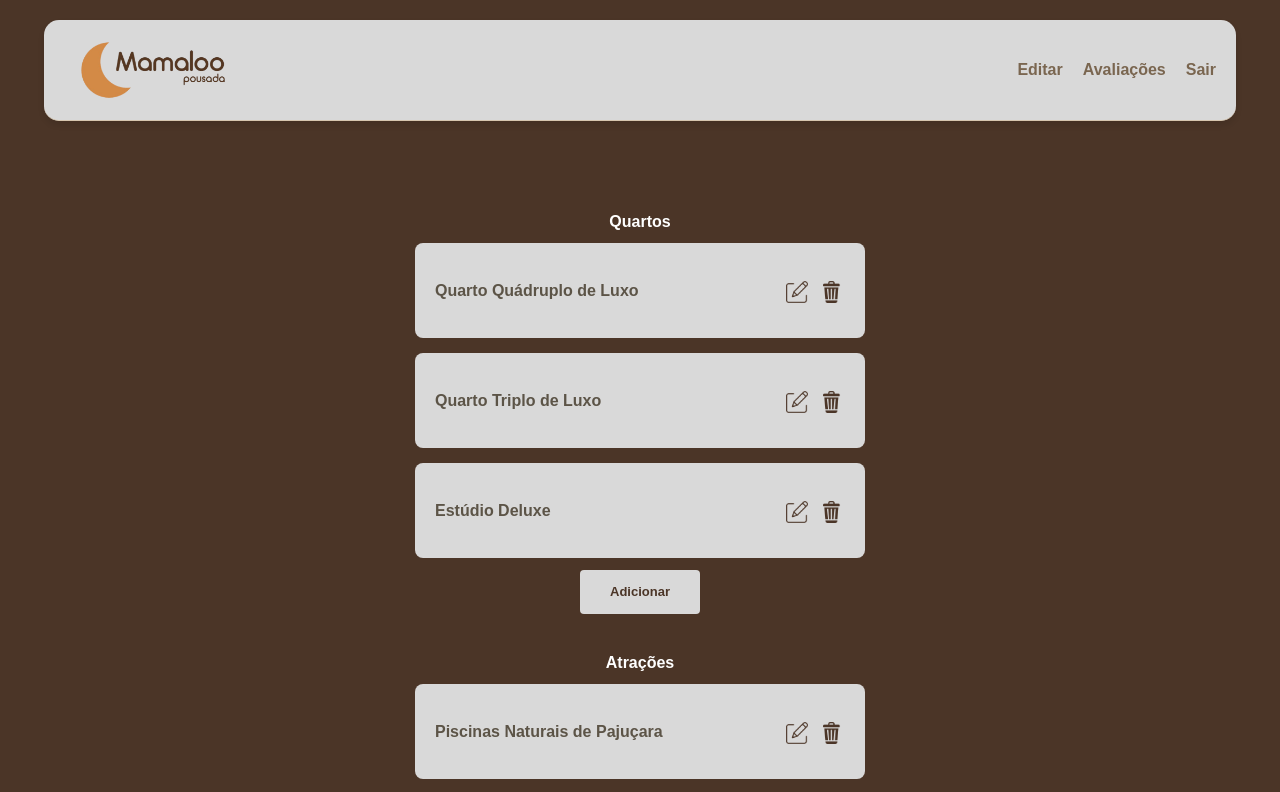
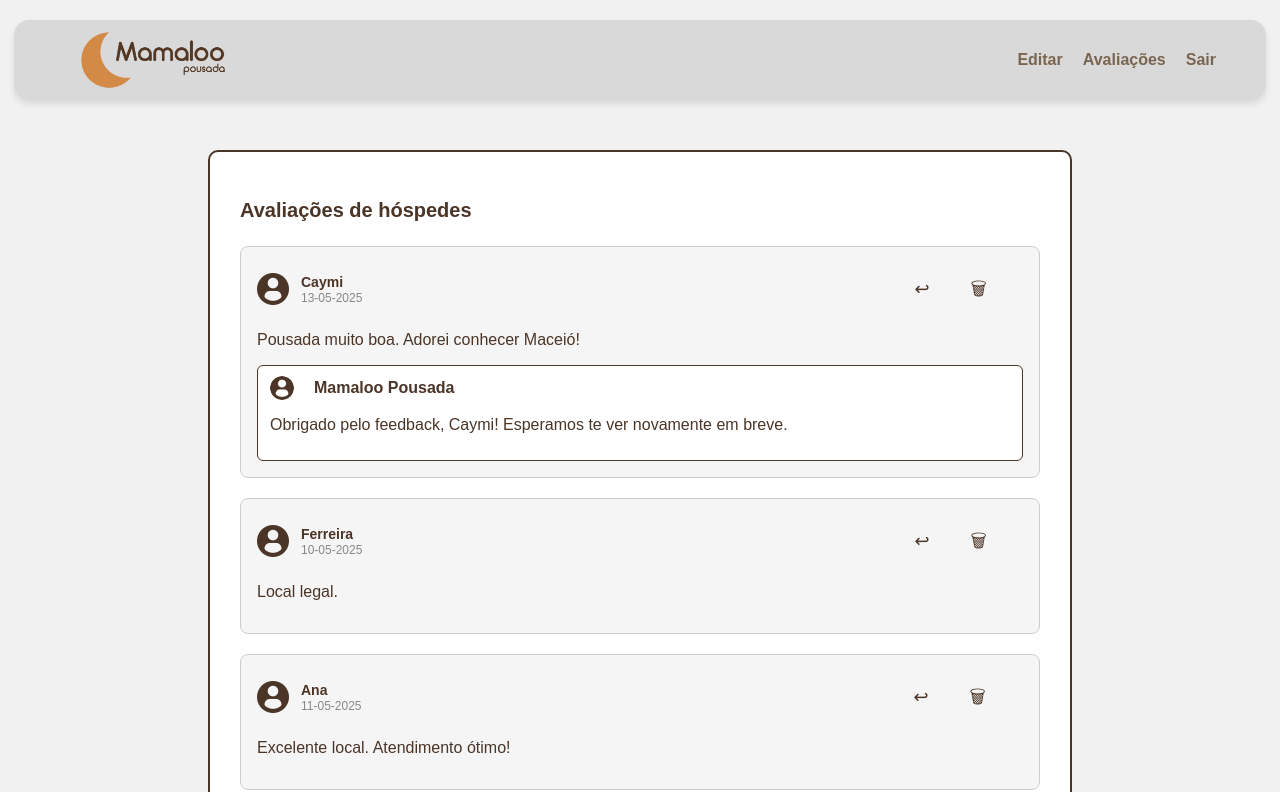
Before and after one commit to PousadaMamalooPortal/Portal-Mamaloo, a React (Vite) app in the folder frontend/: page /adm/avaliacoesadm in a window 1280 px wide. Shown: the top 792 px of the page. Built offline with nearby package versions, Linux system fonts and the light colour scheme; sample sign-in values are in the browser's storage.

Commit message:
refactor: Ajuste rotas e remoção do header

```diff
--- a/frontend/src/AdminRotas.jsx
+++ b/frontend/src/AdminRotas.jsx
@@ -1,13 +1,15 @@
 import React from 'react';
 import { Routes, Route, Navigate } from 'react-router-dom';
 import Administrador from './Administrador'; // componente principal do admin
+import AvaliacoesAdm from './AvaliacoesAdm';
 
 const AdminRotas = () => {
   return (
     <Routes>
       <Route path="/" element={<Navigate to="administrador" replace />} />
       <Route path="administrador" element={<Administrador />} />
-      {/* outras rotas admin aqui */}
+      <Route path="avaliacoesadm" element={<AvaliacoesAdm />} />
+
     </Routes>
   );
 };
--- a/frontend/src/Rotas.jsx
+++ b/frontend/src/Rotas.jsx
@@ -7,6 +7,7 @@ import Administrador from "./components/Administrador";
 import Login from "./components/Login";
 import ProtecaoRotas from './ProtecaoRotas';
 import Quartos from "./components/Quartos";
+import AvaliacoesAdm from "./components/AvaliacoesAdm";
 
 const Rotas = () => {
   return (
@@ -16,8 +17,7 @@ const Rotas = () => {
       <Route path="/avaliacoes" element={<Avaliacoes />} />
       <Route path="/atracoes" element={<Atracoes />} />
 
-
-       <Route path="/adm/login" element={<Login />} />
+      <Route path="/adm/login" element={<Login />} />
       <Route
         path="/adm/*"
         element={
@@ -26,6 +26,14 @@ const Rotas = () => {
           </ProtecaoRotas>
         }
       />
+      <Route
+        path="/adm/avaliacoesadm"
+        element={
+          <ProtecaoRotas>
+            <AvaliacoesAdm />
+          </ProtecaoRotas>
+        }
+      />
     </Routes>
   );
 };
--- a/frontend/src/components/Administrador.jsx
+++ b/frontend/src/components/Administrador.jsx
@@ -2,6 +2,10 @@ import React, { useEffect, useState } from "react";
 import '../styles/Administrador.css';
 import ModalAtracao from './Modais/modalAtracao';
 import ModalQuarto from './Modais/ModalQuarto';
+import AvaliacoesAdmin from "./AvaliacoesAdm";
+import { Link } from 'react-router-dom';
+import HeaderAdm from './HeaderAdm';
+
 
 export default function Administrador() {
   const [quartos, setQuartos] = useState([]);
@@ -100,10 +104,7 @@ export default function Administrador() {
     }
   };
 
-  const realizarLogout = () => {
-    localStorage.removeItem('token');
-    navegar("/adm/login");
-  };
+
 
   const gerarNovoId = (lista) => {
     return lista.length > 0 ? Math.max(...lista.map((item) => item.id)) + 1 : 1;
@@ -218,20 +219,8 @@ export default function Administrador() {
 
   return (
     <>
-    <div className="admin-page">
-      <header className="header">
-        <img
-          src="/assets/mamaloo-logo.png"
-          alt="Logo Mamaloo Pousada"
-          className="logo"
-        />
-        <nav>
-          <a href="#quartos" className="nav-link">Editar</a>
-          <a href="#atracoes" className="nav-link">Avaliações</a>
-           <a href="#" className="nav-link" onClick={realizarLogout}>Sair</a>
-        </nav>
-
-      </header>
+   <div className="admin-page">
+        <HeaderAdm />
 
       <main className="container">
         <section id="quartos" className="section">
```
